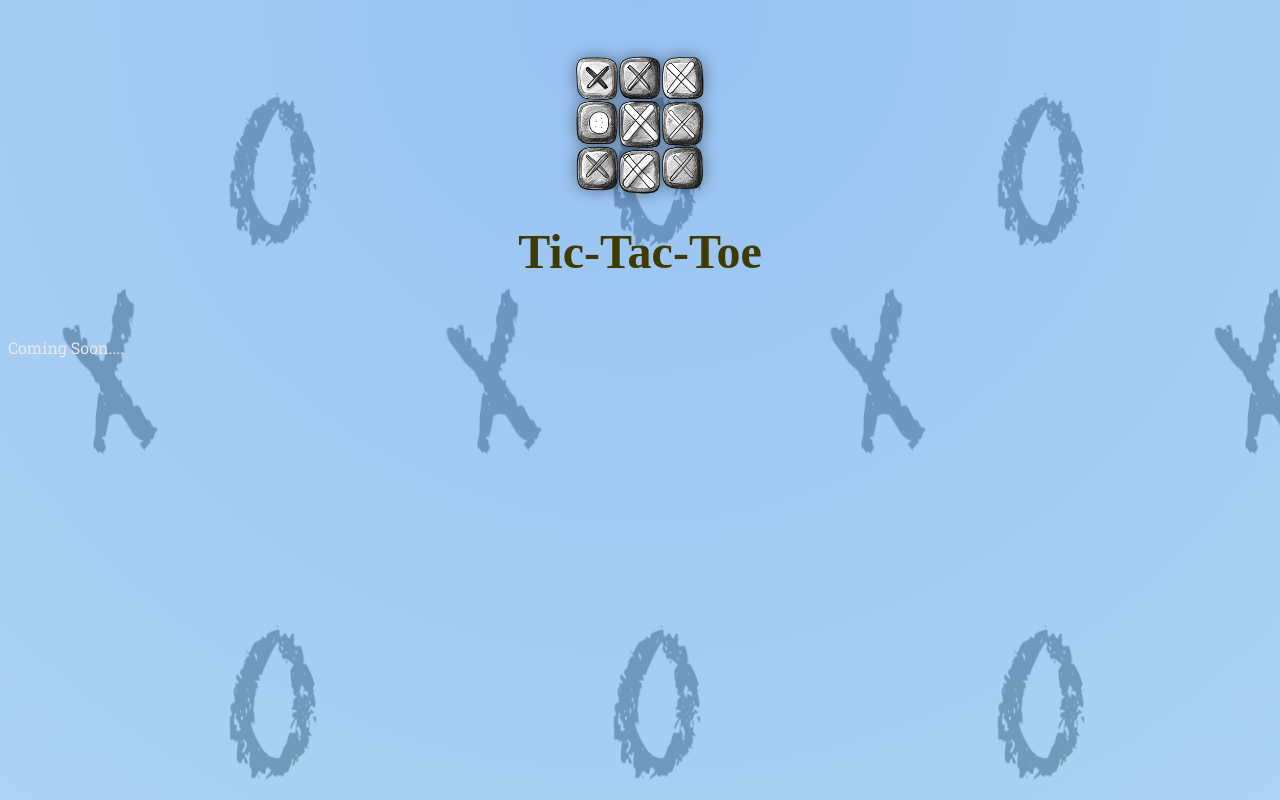
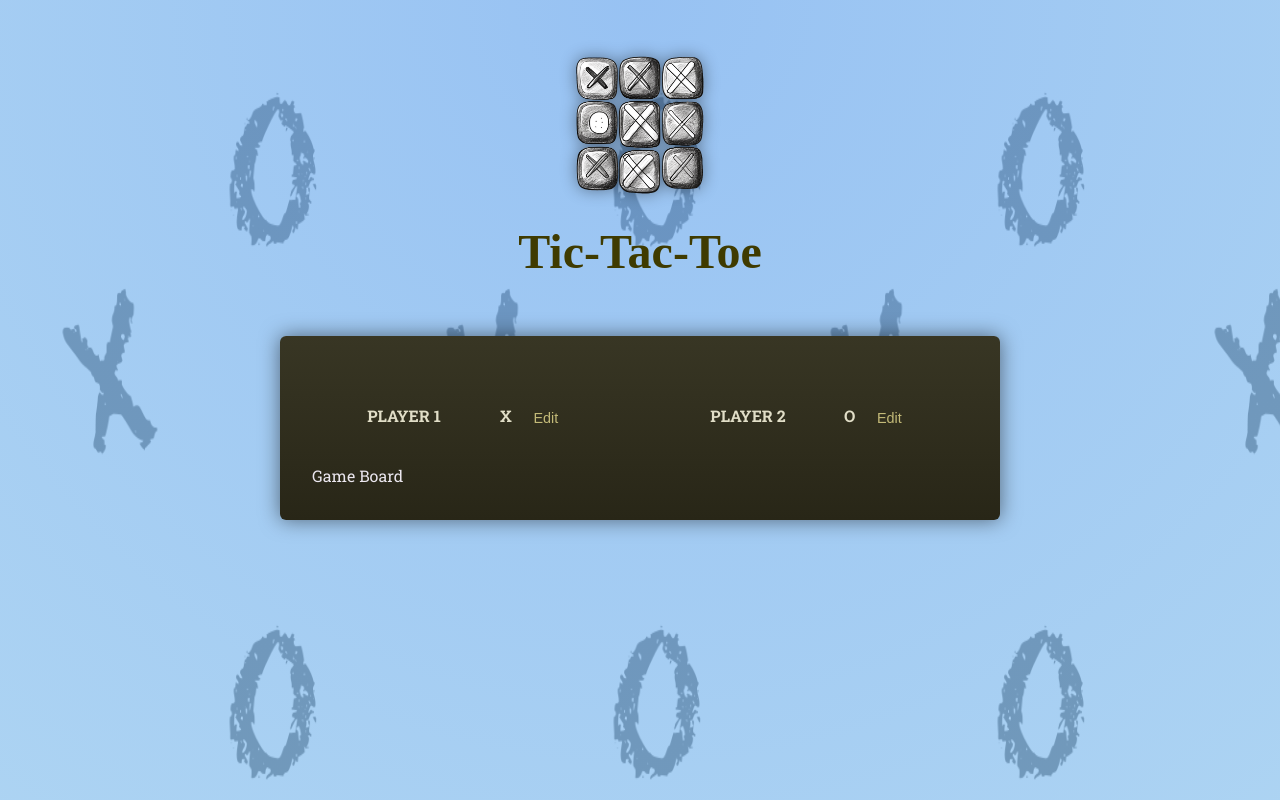
Before and after one commit to NirajMourya/TicTacToe, a React (Create React App) app in the folder tictactoe/: page / in a window 1280 px wide. Shown: the top 800 px of the page. Built offline with nearby package versions, Linux system fonts and the light colour scheme; a web font is replaced by a local one.

Commit message:
Added Player component

```diff
--- a/tictactoe/src/App.js
+++ b/tictactoe/src/App.js
@@ -1,7 +1,17 @@
+import Player from "./components/player";
 
 function App() {
   return (
-    <p>Coming Soon....</p>
+    <main>
+      <div id="game-container">
+         <ol id="players">
+            <Player name="Player 1" symbol="X"/>
+            <Player name="Player 2" symbol="O"/>
+
+         </ol>
+         Game Board
+      </div>
+    </main>
   );
 }
 
--- /dev/null
+++ b/tictactoe/src/components/player.jsx
@@ -0,0 +1,12 @@
+export default function Player({name, symbol})
+{
+    return (
+        <li>
+              <span className="player">
+                <span class="player-name">{name}</span>
+                <span className="player-symbol">{symbol}</span>
+              </span>
+              <button>Edit</button>
+            </li>
+    );
+}
```
